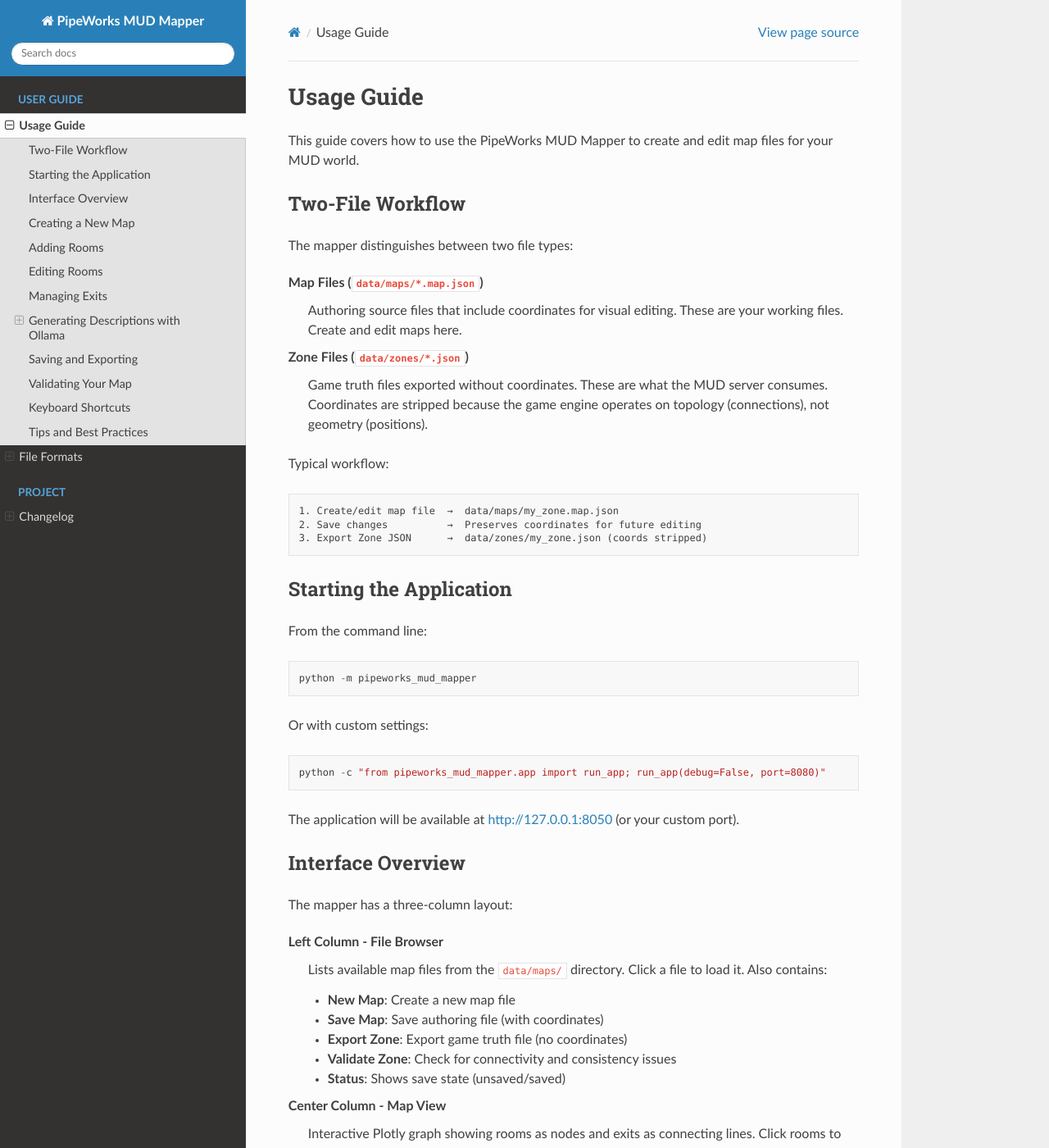
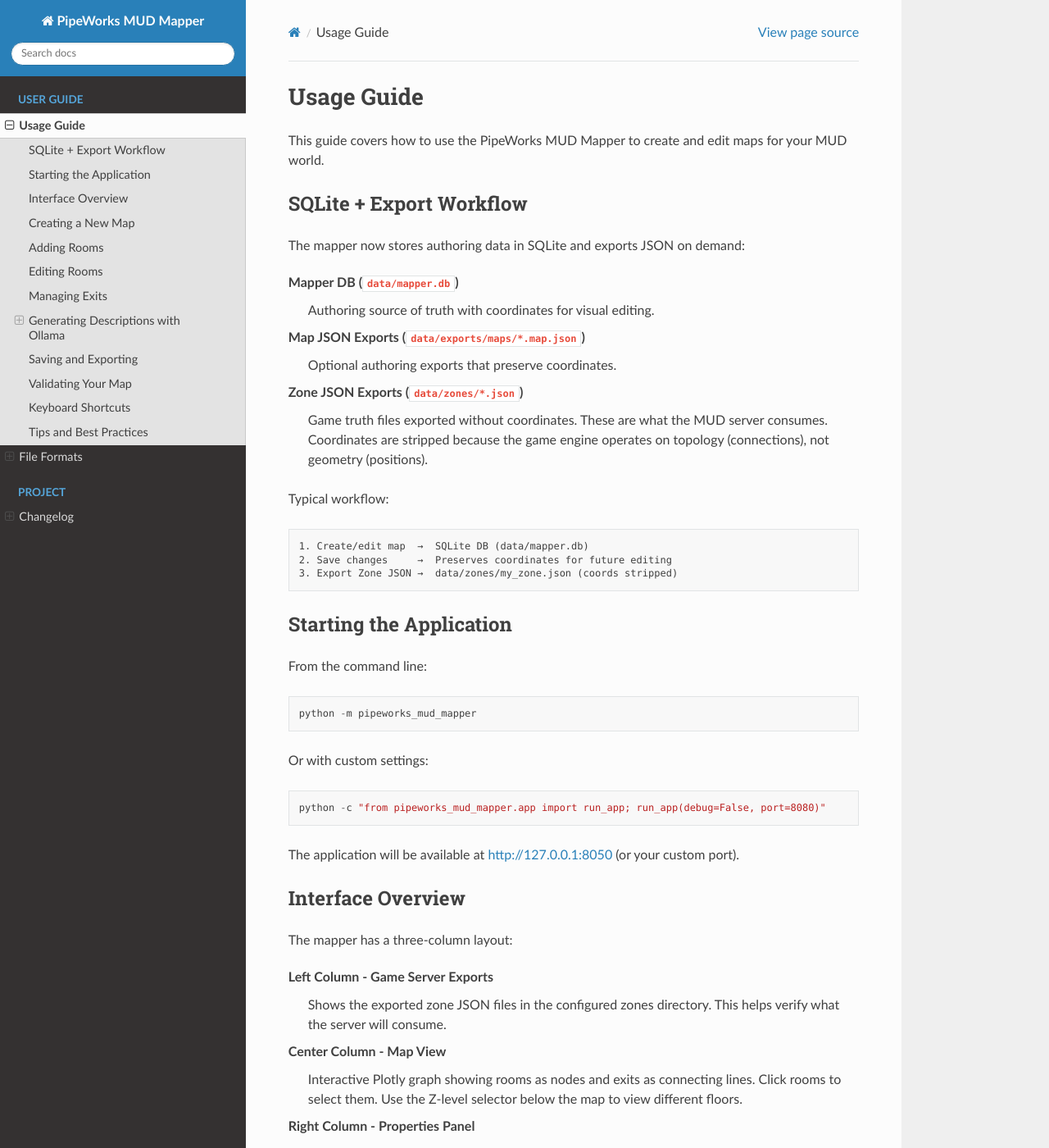
Before and after one commit to pipe-works/pipeworks_mud_mapper, a Sphinx documentation site: the page built from docs/source/usage.rst, in a window 1280 px wide and 1400 px high. Shown: the whole window at 82% size. Built offline with Sphinx 7.4.7 and the Read the Docs theme 3.1.0, drawn with Linux system fonts in a browser that asks for light colours; pages that are not in the unit, such as notebooks, are missing from menus; some of the changed text lies outside the part shown.

Commit message:
chore(data): remove data maps references

```diff
--- a/docs/source/usage.rst
+++ b/docs/source/usage.rst
@@ -2,27 +2,29 @@
 ===========
 
 This guide covers how to use the PipeWorks MUD Mapper to create and edit
-map files for your MUD world.
+maps for your MUD world.
 
-Two-File Workflow
------------------
+SQLite + Export Workflow
+------------------------
 
-The mapper distinguishes between two file types:
+The mapper now stores authoring data in SQLite and exports JSON on demand:
 
-**Map Files** (``data/maps/*.map.json``)
-    Authoring source files that include coordinates for visual editing.
-    These are your working files. Create and edit maps here.
+**Mapper DB** (``data/mapper.db``)
+    Authoring source of truth with coordinates for visual editing.
 
-**Zone Files** (``data/zones/*.json``)
+**Map JSON Exports** (``data/exports/maps/*.map.json``)
+    Optional authoring exports that preserve coordinates.
+
+**Zone JSON Exports** (``data/zones/*.json``)
     Game truth files exported without coordinates. These are what the
     MUD server consumes. Coordinates are stripped because the game engine
     operates on topology (connections), not geometry (positions).
 
 Typical workflow::
 
-    1. Create/edit map file  →  data/maps/my_zone.map.json
-    2. Save changes          →  Preserves coordinates for future editing
-    3. Export Zone JSON      →  data/zones/my_zone.json (coords stripped)
+    1. Create/edit map  →  SQLite DB (data/mapper.db)
+    2. Save changes     →  Preserves coordinates for future editing
+    3. Export Zone JSON →  data/zones/my_zone.json (coords stripped)
 
 Starting the Application
 ------------------------
@@ -42,15 +44,9 @@
 
 The mapper has a three-column layout:
 
-**Left Column - File Browser**
-    Lists available map files from the ``data/maps/`` directory. Click a file
-    to load it. Also contains:
-
-    - **New Map**: Create a new map file
-    - **Save Map**: Save authoring file (with coordinates)
-    - **Export Zone**: Export game truth file (no coordinates)
-    - **Validate Zone**: Check for connectivity and consistency issues
-    - **Status**: Shows save state (unsaved/saved)
+**Left Column - Game Server Exports**
+    Shows the exported zone JSON files in the configured zones directory.
+    This helps verify what the server will consume.
 
 **Center Column - Map View**
     Interactive Plotly graph showing rooms as nodes and exits as connecting
@@ -65,19 +61,18 @@
 Creating a New Map
 ------------------
 
-1. Click the **New Map** button in the file browser
+1. Click the **New Map** button in the action row
 2. Enter a **Zone ID** (lowercase, no spaces, e.g., ``my_dungeon``)
 3. Enter a **Zone Name** (display name, e.g., ``My Dungeon``)
 4. Optionally add a **Description**
 5. Click **Create**
 
-The new map file is saved to ``data/maps/`` and appears in the file browser.
-Click it to load and start editing.
+The new map is stored in SQLite. You can export map/zone JSON when needed.
 
 Adding Rooms
 ------------
 
-1. Click **New Room** button in the properties panel
+1. Click **New Room** in the action row
 2. Enter a unique **Room ID** (e.g., ``hallway_north``)
 3. Enter a **Room Name** (e.g., ``Northern Hallway``)
 4. Add a **Description** (optional)
@@ -213,7 +208,7 @@
 - **Yellow dot**: Unsaved changes (Save enabled, Export disabled)
 - **Green dot**: All changes saved (Save disabled, Export enabled)
 
-Click **Save Map** to save changes to the map file (``data/maps/*.map.json``).
+Click **Save** to persist changes to the SQLite database.
 
 **Exporting Zone Files**
 
```
Also changed, not shown: README.md (+11 -11 lines), docs/source/index.rst (+13 -12 lines), docs/source/zone_format.rst (+18 -16 lines), 10 other files.
